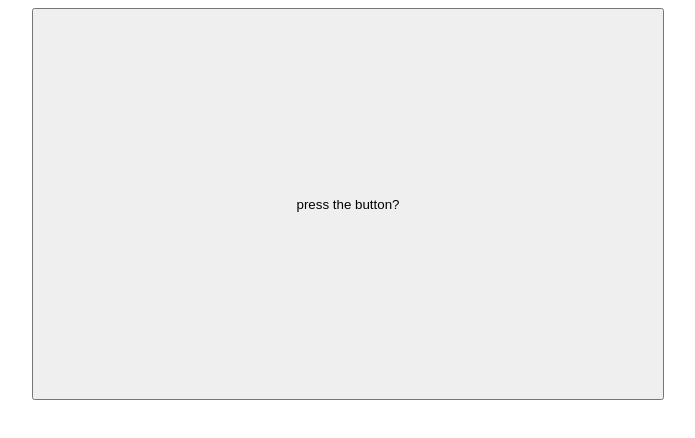
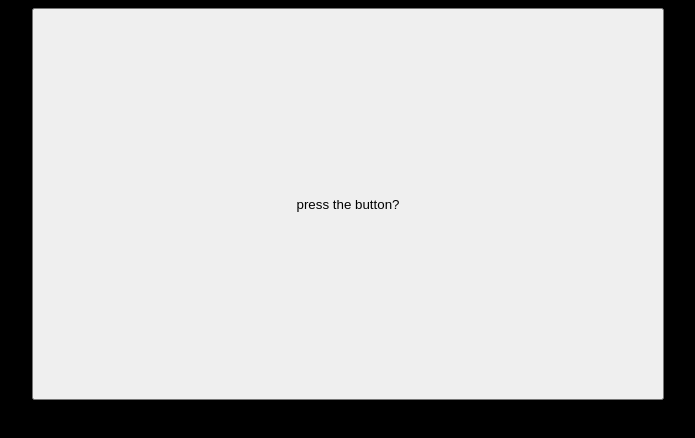
Before and after one commit to KINGMONKEYPIG/KINGMONKEYPIG.github.io, a plain HTML site: page index.html in a window 1280 px wide. Shown: the whole page, without its empty margins (292-987 px from the left). Drawn offline with Linux system fonts and the light colour scheme.

Commit message:
Add files via upload

```diff
--- a/index.html
+++ b/index.html
@@ -1,16 +1,16 @@
 <html>
 <body>
-
-<button onclick="play()" id="buttonId"  style="margin: auto;display:block;width:50%;height:50%;">
+<style>
+body {background: black;}
+</style>
+<button onclick="play()" id="buttonId"  style="margin:auto;display:block;width:50%;height:50%;">
 press the button?
 </button>
-
 <div id="divId" style="display:none">
 <video width="100%" height="100%" loop  mute id="videoId">
 <source src="spill.mp4" type="video/mp4">
 </video>
 </div>
-
 <audio loop id="audioId">
 <source src="music.mp3" type="audio/mpeg">
 </audio>
@@ -21,8 +21,6 @@ document.getElementById("buttonId").style.display="none";
 document.getElementById("audioId").volume=0.5;
 document.getElementById("videoId").play();
 document.getElementById("audioId").play();
-
-
 }
 </script>
 </body>
```
